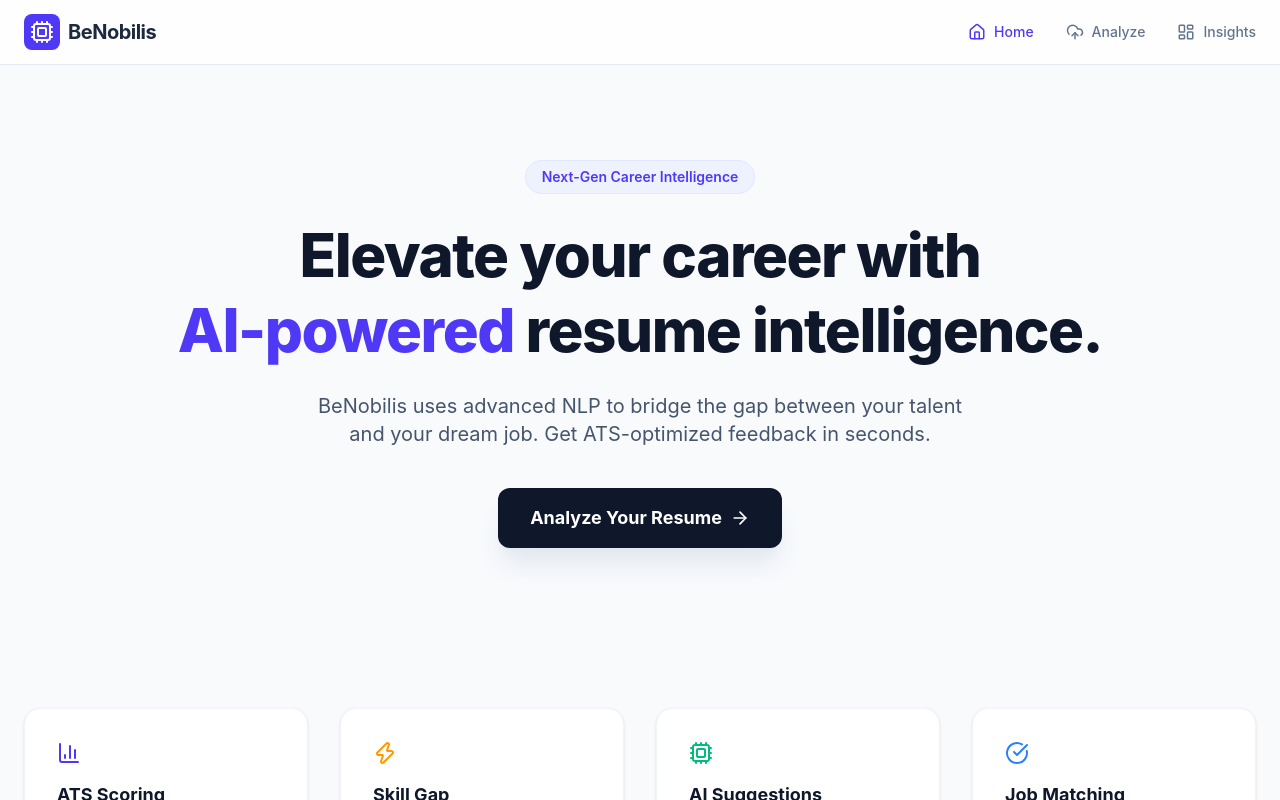
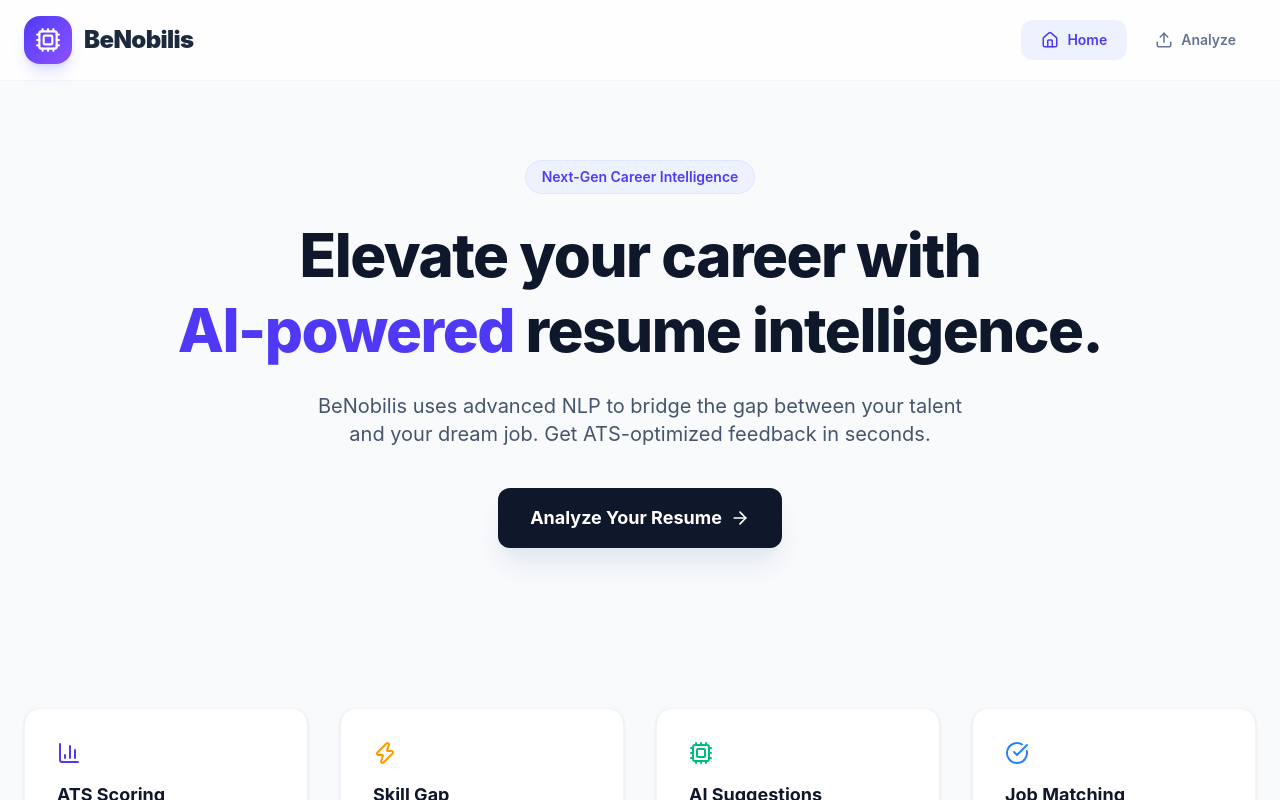
Before and after one commit to mayanksingh05/BeNobilis, a React app in the folder frontend/: page / in a window 1280 px wide. Shown: the top 800 px of the page. Built offline with nearby package versions, Linux system fonts and the light colour scheme; the HTML template or start-up script is replaced by a standard one.

Commit message:
Added skill comparison charts and UI improvements

```diff
--- a/frontend/src/components/Navbar.jsx
+++ b/frontend/src/components/Navbar.jsx
@@ -1,32 +1,76 @@
 import React from 'react';
-import { Cpu, LayoutDashboard, UploadCloud, Home } from 'lucide-react';
+import {
+  Cpu,
+  Home,
+  Upload
+} from 'lucide-react';
 
 export const Navbar = ({ onNavigate, activePage }) => {
+
+  const navItems = [
+    {
+      id: 'home',
+      label: 'Home',
+      icon: Home
+    },
+    {
+      id: 'upload',
+      label: 'Analyze',
+      icon: Upload
+    }
+  ];
+
   return (
-    <nav className="fixed top-0 w-full bg-white/80 backdrop-blur-md border-b border-slate-200 z-50">
-      <div className="max-w-7xl mx-auto px-6 h-16 flex items-center justify-between">
-        <div className="flex items-center gap-2 cursor-pointer" onClick={() => onNavigate('home')}>
-          <div className="bg-indigo-600 p-1.5 rounded-lg">
-            <Cpu className="text-white w-6 h-6" />
+    <header className="fixed top-0 left-0 right-0 z-50 bg-white/80 backdrop-blur-xl border-b border-slate-100">
+
+      <div className="max-w-7xl mx-auto px-6 py-4 flex items-center justify-between">
+
+        <button
+          onClick={() => onNavigate('home')}
+          className="flex items-center gap-3"
+        >
+
+          <div className="w-12 h-12 rounded-2xl bg-gradient-to-br from-indigo-600 to-violet-500 flex items-center justify-center shadow-lg shadow-indigo-500/20">
+
+            <Cpu className="text-white" size={26} />
+
           </div>
-          <span className="text-xl font-bold tracking-tight text-slate-800">BeNobilis</span>
-        </div>
 
-        <div className="flex gap-8">
-          <NavItem active={activePage === 'home'} onClick={() => onNavigate('home')} icon={<Home size={18}/>} label="Home" />
-          <NavItem active={activePage === 'upload'} onClick={() => onNavigate('upload')} icon={<UploadCloud size={18}/>} label="Analyze" />
-          <NavItem active={activePage === 'dashboard'} onClick={() => onNavigate('dashboard')} icon={<LayoutDashboard size={18}/>} label="Insights" />
-        </div>
+          <span className="font-black text-2xl text-slate-800 tracking-tight">
+            BeNobilis
+          </span>
+
+        </button>
+
+        <nav className="hidden md:flex items-center gap-2">
+
+          {navItems.map((item) => {
+
+            const Icon = item.icon;
+
+            return (
+              <button
+                key={item.id}
+                onClick={() => onNavigate(item.id)}
+                className={`flex items-center gap-2 px-5 py-2.5 rounded-xl text-sm font-semibold transition-all ${
+                  activePage === item.id
+                    ? 'bg-indigo-50 text-indigo-600'
+                    : 'text-slate-500 hover:bg-slate-50 hover:text-slate-800'
+                }`}
+              >
+
+                <Icon size={18} />
+
+                {item.label}
+
+              </button>
+            );
+          })}
+
+        </nav>
+
       </div>
-    </nav>
+
+    </header>
   );
 };
-
-const NavItem = ({ active, onClick, icon, label }) => (
-  <button
-    onClick={onClick}
-    className={`flex items-center gap-2 text-sm font-medium transition-colors ${active ? 'text-indigo-600' : 'text-slate-500 hover:text-slate-800'}`}
-  >
-    {icon} {label}
-  </button>
-);
```
Also changed, not shown: frontend/src/pages/Dashboard.jsx (+222 -15 lines).
